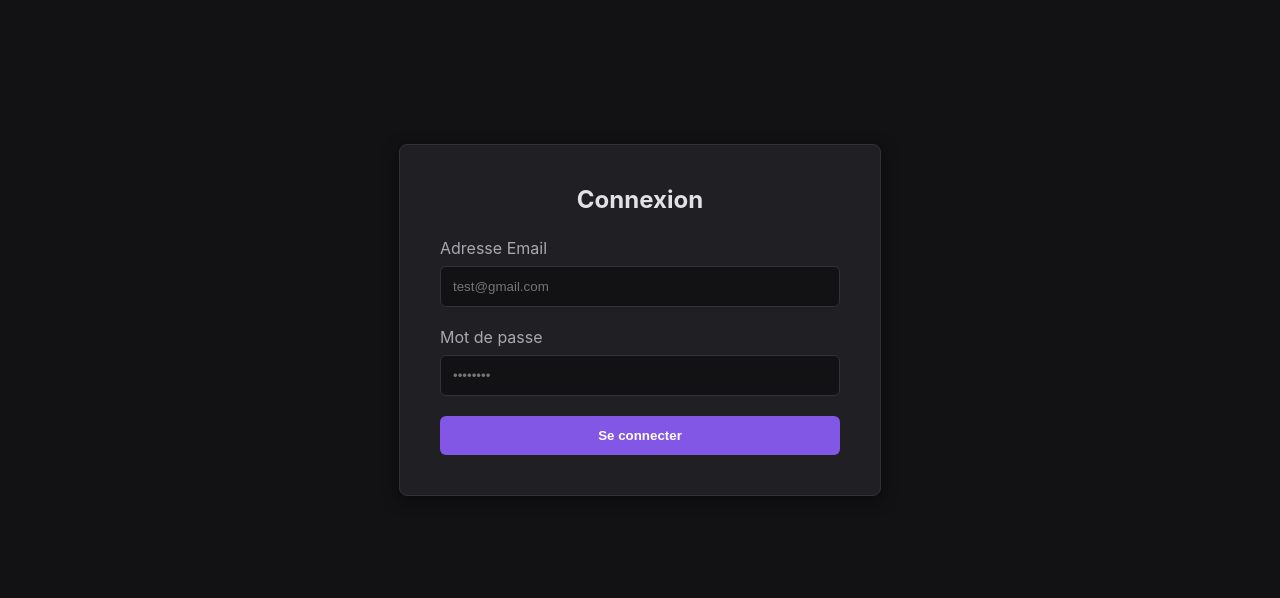
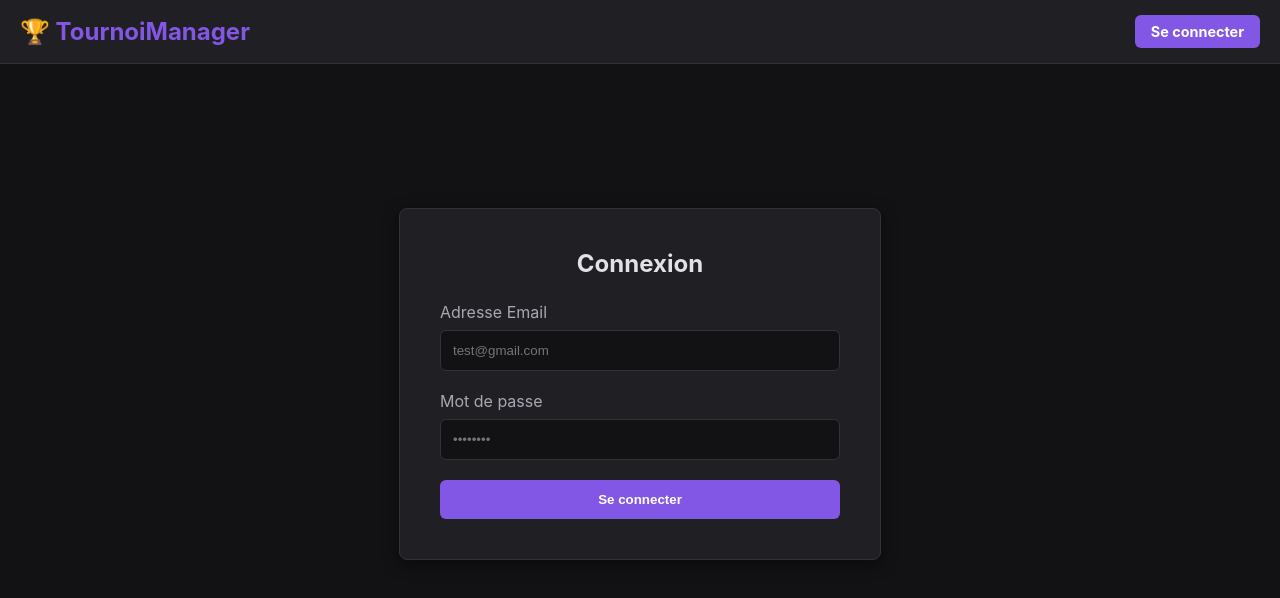
Before and after one commit to sachamace/app_manager_tournaments, a React (Vite) app in the folder frontend/: page /login in a window 1280 px wide. Shown: the top 598 px of the page. Built offline with nearby package versions, Linux system fonts and the light colour scheme.

Commit message:
:art: Add header from website

```diff
--- a/frontend/src/App.jsx
+++ b/frontend/src/App.jsx
@@ -1,4 +1,8 @@
+// Import Router
 import { BrowserRouter as Router, Routes, Route, Navigate } from 'react-router-dom';
+// Import composant
+import Header from './components/Header';
+// Import page
 import Tournaments from './pages/Tournaments';
 import TournamentDetail from './pages/TournamentDetail';
 import Login from './pages/Login';
@@ -6,6 +10,7 @@ import Login from './pages/Login';
 function App() {
   return (
     <Router>
+      <Header />
       <Routes>
         {/* On définit nos différentes pages et leurs URLs */}
         <Route path="/login" element={<Login />} />
--- a/frontend/src/assets/css/index.css
+++ b/frontend/src/assets/css/index.css
@@ -159,6 +159,53 @@ body {
   color: var(--text-muted);
 }
 
+/* --- HEADER --- */
+.main-header {
+  background-color: var(--bg-card);
+  border-bottom: 1px solid var(--border-color);
+  padding: 15px 0;
+  position: sticky; /* Permet au menu de rester visible au scroll */
+  top: 0;
+  z-index: 100;
+}
+
+.header-container {
+  margin: 0 auto;
+  padding: 0 20px;
+  display: flex;
+  justify-content: space-between;
+  align-items: center;
+}
+
+.header-logo {
+  font-size: 1.5rem;
+  font-weight: bold;
+  color: var(--accent-color);
+  text-decoration: none;
+}
+
+.header-nav {
+  display: flex;
+  gap: 20px;
+}
+
+.header-nav a {
+  color: var(--text-main);
+  text-decoration: none;
+  font-weight: 500;
+  transition: color 0.2s;
+}
+
+.header-nav a:hover {
+  color: var(--accent-hover);
+}
+
+.header-auth {
+  display: flex;
+  align-items: center;
+  gap: 15px;
+}
+
 /* --- PAGE DÉTAIL D'UN TOURNOI --- */
 .detail-header-card {
   background-color: var(--bg-card);
--- /dev/null
+++ b/frontend/src/components/Header.jsx
@@ -0,0 +1,53 @@
+// frontend/src/components/Header.jsx
+import { Link, useNavigate } from 'react-router-dom';
+import { useContext } from 'react';
+import { AuthContext } from '../context/AuthContext';
+import '../assets/css/index.css';
+export default function Header() {
+    // On appelle notre mémoire globale !
+    const { user, logout } = useContext(AuthContext);
+    const navigate = useNavigate(); // Permet de rediriger l'utilisateur après une action
+
+    const handleLogout = () => {
+        logout(); // On vide le Context et le LocalStorage
+        navigate('/login'); // On renvoie l'utilisateur vers la page de connexion
+    };
+
+    return (
+        <header className="main-header">
+            <div className="header-container">
+                {/* 1. Le Logo / Titre (qui ramène à l'accueil) */}
+                <Link to="/tournaments" className="header-logo">
+                    🏆 TournoiManager
+                </Link>
+
+
+                {/* 3. La zone Utilisateur (Dynamique !) */}
+                <div className="header-auth">
+                    {user ? (
+                        // SI CONNECTÉ : On affiche son pseudo et le bouton déconnexion
+                        <>
+                            <span style={{ color: 'var(--text-muted)' }}>Salut, <strong>{user.pseudo}</strong></span>
+                            <button
+                                onClick={handleLogout}
+                                className="btn-danger"
+                                style={{ padding: '8px 16px', fontSize: '0.9rem' }}
+                            >
+                                Déconnexion
+                            </button>
+                        </>
+                    ) : (
+                        // SI NON CONNECTÉ : On affiche le bouton pour se connecter
+                        <Link
+                            to="/login"
+                            className="btn-primary"
+                            style={{ padding: '8px 16px', fontSize: '0.9rem', textDecoration: 'none' }}
+                        >
+                            Se connecter
+                        </Link>
+                    )}
+                </div>
+            </div>
+        </header>
+    );
+}
```
